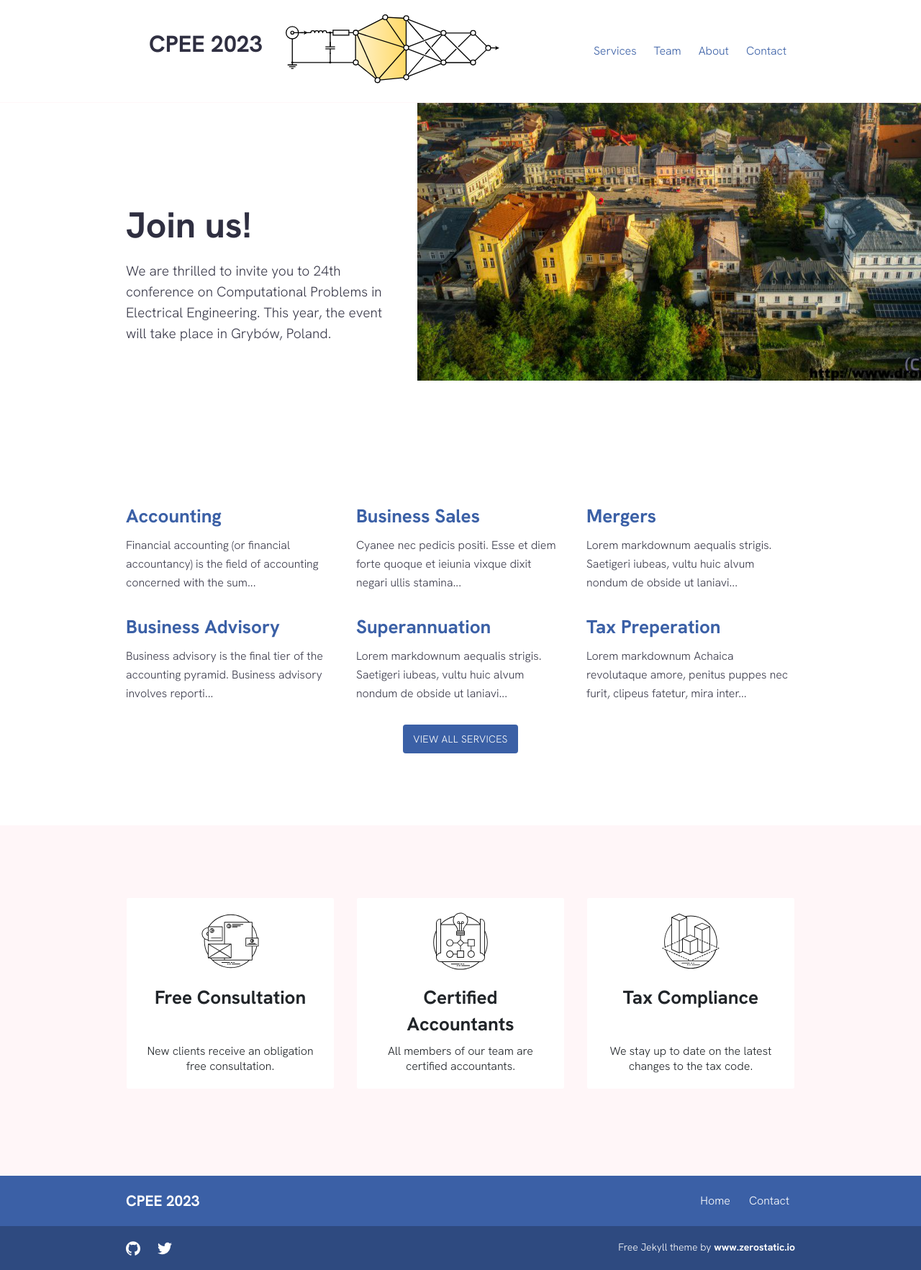
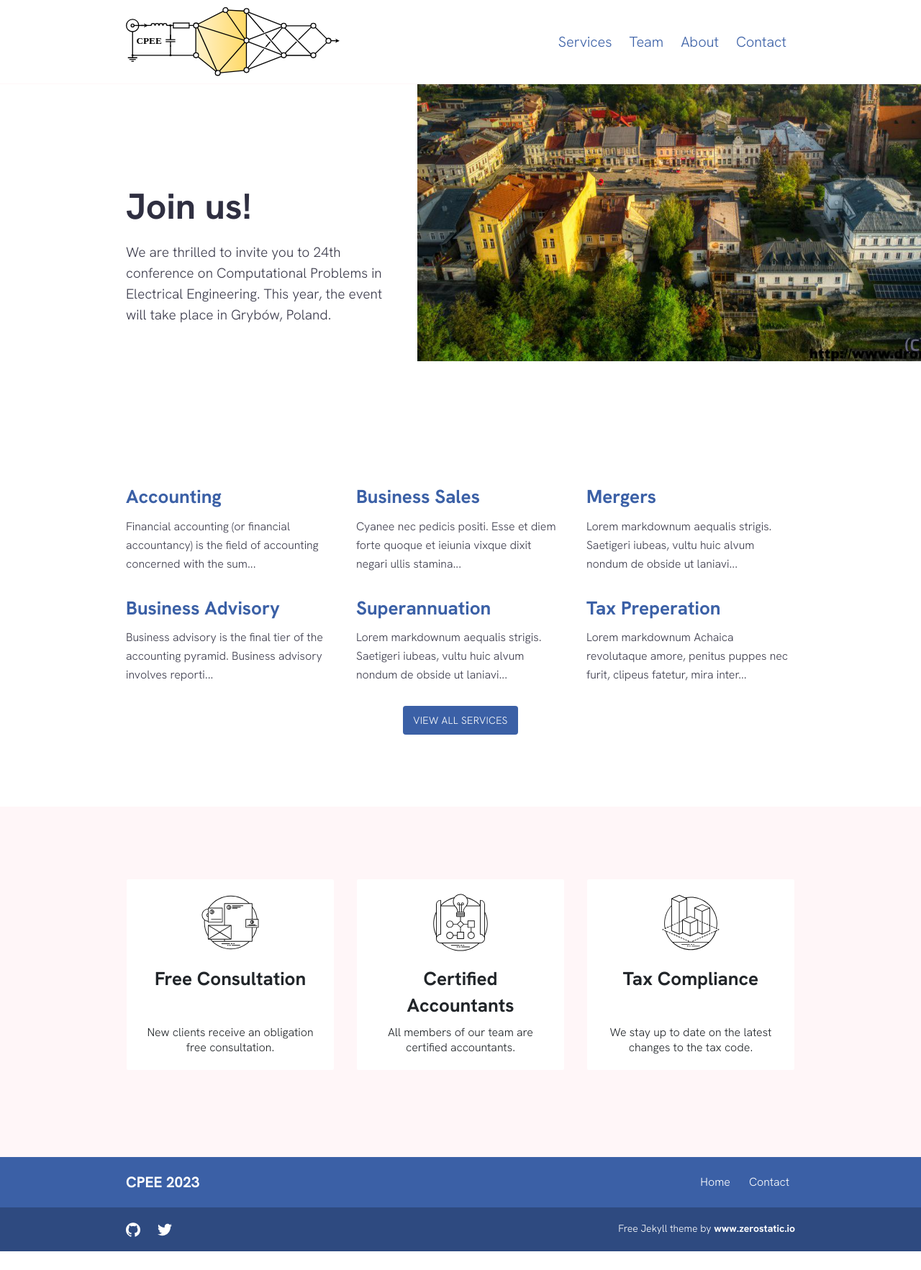
Before and after one commit to bchaber/bchaber.github.io, a Jekyll site: the page built from index.md, in a window 1280 px wide. Shown: the whole page at 72% size. Built offline with Jekyll 4.4.1, drawn with Linux system fonts in a browser that asks for light colours; after the commit the page ends 1739 px from its top, so only the background shows below that.

Commit message:
Responsive CPEE logo

```diff
--- a/_config.yml
+++ b/_config.yml
@@ -3,9 +3,7 @@
 title: 'CPEE 2023'
 
 logo:
-  mobile: "images/logo/logo-mobile.svg"
-  mobile_height: "32px"
-  mobile_width: "32px"
+  mobile:  "images/logo/cpee-logo-mobile.svg"
   desktop: "images/logo/cpee-logo.svg"
   desktop_width: "300px"
 
--- a/_includes/header.html
+++ b/_includes/header.html
@@ -1,7 +1,7 @@
 <div class='header'>
   <div class="container">
     <div class="logo">
-      <a href="{{ site.baseurl }}"><h1>{{ site.title }}</h1><img width="{{ site.logo.desktop_width }}" height="{{ site.logo.desktop_height }}" alt="{{ site.title }}" src="{{ site.logo.desktop | relative_url }}" /></a>
+      <a href="{{ site.baseurl }}"><img width="{{ site.logo.desktop_width }}" height="{{ site.logo.desktop_height }}" alt="{{ site.title }}" src="{{ site.logo.desktop | relative_url }}" /></a>
     </div>
     <div class="logo-mobile">
       <a href="{{ site.baseurl }}"><img width="{{ site.logo.mobile_width }}" height="{{ site.logo.mobile_height }}" alt="{{ site.title }}" src="{{ site.logo.mobile | relative_url }}" /></a>
--- a/_sass/components/_logo.scss
+++ b/_sass/components/_logo.scss
@@ -22,7 +22,7 @@
 }
 .logo-mobile {
   display: block;
-  width: 40px;
+  width: 64px;
   padding: 10px 0 10px 0;
   @include media-breakpoint-up(sm) {
     display: none;
--- a/_sass/components/_main-menu.scss
+++ b/_sass/components/_main-menu.scss
@@ -9,7 +9,7 @@
     justify-content: flex-start;
     > li {
       list-style: none;
-      font-size: 1rem;
+      font-size: 1.25rem;
       > a {
         padding: 10px 12px 10px 12px;
         display: inline-block;
```
Also changed, not shown: images/logo/cpee-logo-mobile.svg (added), images/logo/cpee-logo.svg.
